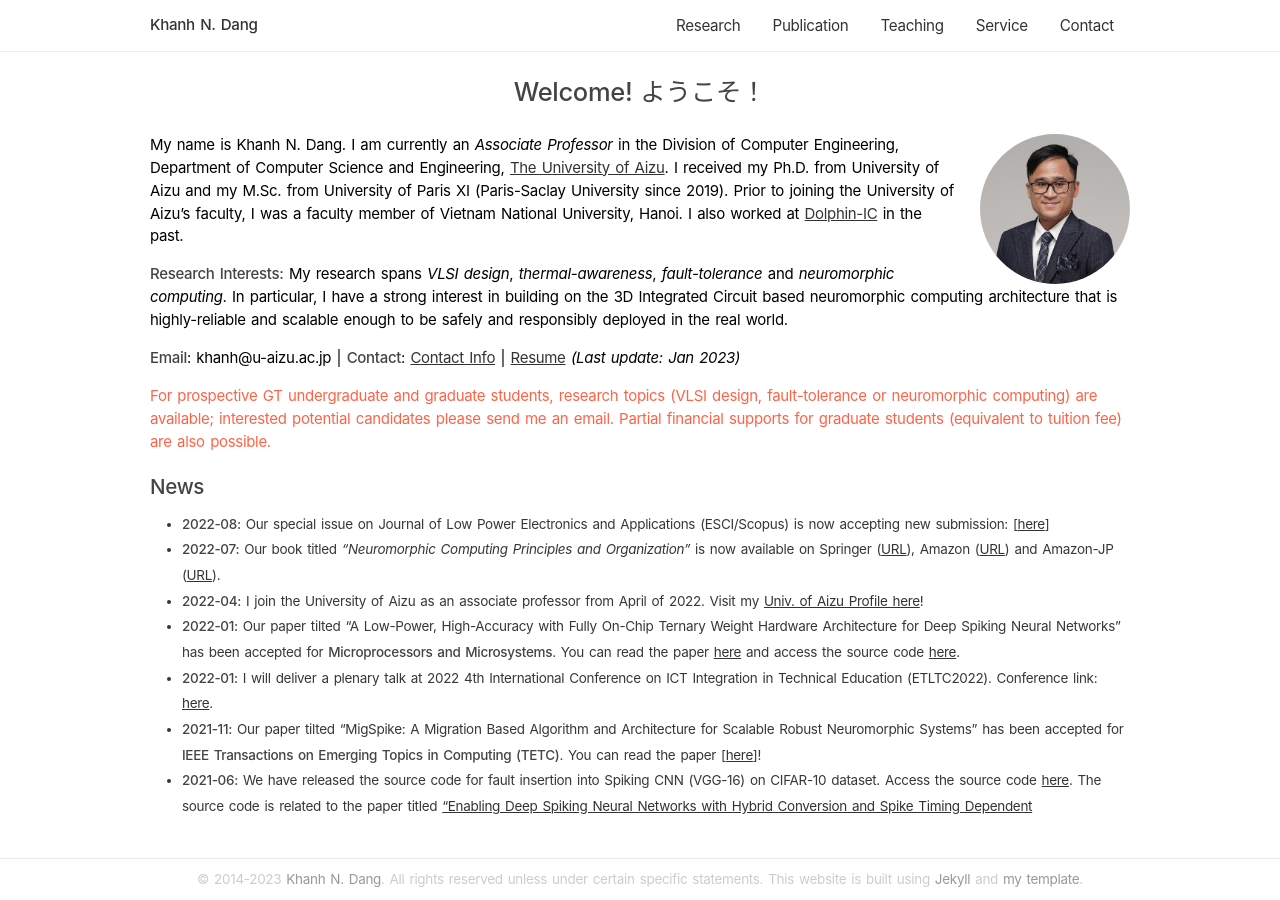
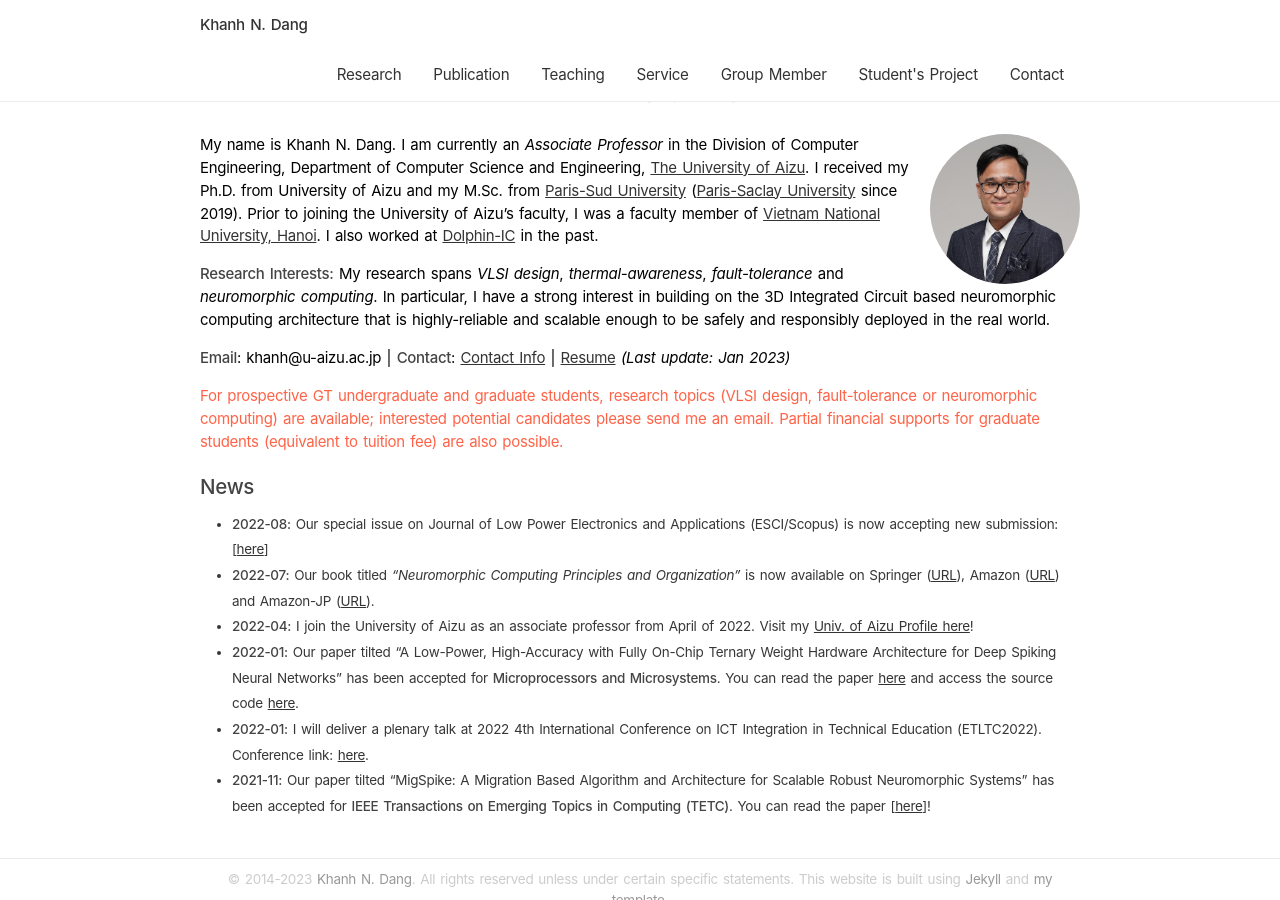
Before and after one commit to khanhdang/minimal-page, a Jekyll site: the page built from index.md, in a window 1280 px wide and 900 px high. Built offline with Jekyll 4.4.1, drawn with Linux system fonts in a browser that asks for light colours.

Commit message:
add student projects

```diff
--- a/_config.yml
+++ b/_config.yml
@@ -25,6 +25,12 @@
 - title: Research
   url: research.html
 
+# - title: Grant
+#   url: grant.html
+
+# - title: Patent
+#   url: patent.html
+
 - title: Publication
   url: pub.html
 
@@ -34,6 +40,12 @@
 - title:  Service
   url: service.html
 
+- title: Group Member
+  url: grp_mem.html
+
+- title: Student's Project
+  url: mentor.html
+
 - title: Contact
   url: contact.html
 
--- a/assets/main.css
+++ b/assets/main.css
@@ -28,7 +28,8 @@
 .content-section {
 
     margin: 0 auto;
-    width: min(80%, 980px);
+    /* width: min(80%, 880px); */
+    width: 880px;
     min-height: calc(100vh - 56px - 41px);  /*minus height of header and footer */
 
 }
@@ -63,7 +64,8 @@
 
 
 .footer {
-    width: min(80%, 980px);
+    /* width: min(80%, 880px); */
+    width: 880px;
     margin-left: auto;
     margin-right: auto;
     font-size: 90%;
@@ -86,7 +88,8 @@
 
 .nav {
     overflow: hidden;
-    width: min(80%, 980px);
+    /* width: min(80%, 880px); */
+    width: 880px;
     margin-left: auto;
     margin-right: auto;
 }
@@ -189,6 +192,22 @@
     padding-top: 55px;
 
 }
+
+@media screen and (max-width: 895px) {
+
+    /* remove .sticky to save space on mobile */
+    .sticky {
+        position: relative;
+      }
+
+      .sticky + .content-section {
+        padding-top: 0px;
+      }
+}
+
+
+
+
 h1 {
     font-size: 1.7em;
     margin-bottom: -0.4em;
@@ -226,7 +245,7 @@
 }
 
 .scroll-news {
-    height: min(650px, max(300px, calc(100vh - 600px)));
+    height: min(650px, max(270px, calc(100vh - 600px)));
     overflow-y: scroll;
     line-height: 1.9em;
     font-size: 90%;
--- a/index.md
+++ b/index.md
@@ -10,10 +10,10 @@
 Science and Engineering,
 [The University of Aizu](https://www.u-aizu.ac.jp/en/). I received my Ph.D. from University of
 Aizu
-and my M.Sc. from University of Paris XI (Paris-Saclay University since 2019). Prior to joining the
+and my M.Sc. from [Paris-Sud University](https://en.wikipedia.org/wiki/Paris-Sud_University) ([Paris-Saclay University](https://www.universite-paris-saclay.fr/en) since 2019). Prior to joining the
 University
 of Aizu's faculty,
-I was a faculty member of Vietnam National University, Hanoi. I also worked at [Dolphin-IC](https://www.dolphin-ic.com/) in the past.
+I was a faculty member of [Vietnam National University, Hanoi](https://vnu.edu.vn/eng/). I also worked at [Dolphin-IC](https://www.dolphin-ic.com/) in the past.
 
 **Research Interests:** My research spans *VLSI design*, *thermal-awareness*,
 *fault-tolerance* and *neuromorphic computing*. In
--- /dev/null
+++ b/mentor.md
@@ -0,0 +1,74 @@
+---
+layout: default
+title: Student's Project
+---
+# Student's Project
+
+I am happy to have chances to work with some students in the past.
+The followings are  projects by my students, not mine. I was helping with some sort of guidance.
+{: .announce }
+
+
+
+## Class Project
+
+### Class: Real-time Gaming System
+Designing a small game on Artix7 (AC701) with dual-core Microblazes (one controls HDMI, one mangages/renders the game). The game is programed based on FreeRTOS.
+
+#### Links
+- Vivado: [github](https://github.com/RTES-Class/AC701-DualMB-System)
+- Xilinx SDK: [github](https://github.com/RTES-Class/AC701-DualMB-SW)
+- Project files: [2018-F](https://github.com/RTES-Class/2018-F)
+
+#### Some demos
+
+
+
+<table class="table">
+<tbody>
+
+  <tr>
+    <td >
+    <video width="100%" controls>
+    <source src="assets/videos/RTES/snake-1-noaudio.mp4" type="video/mp4">
+    </video>
+    </td>
+    <td >
+    <video width="100%" controls>
+    <source src="assets/videos/RTES/snake-2-noaudio.mp4" type="video/mp4">
+    </video>
+    </td>
+  </tr>
+  <tr>
+    <td >Snake-1</td>
+    <td >Snake-2</td>
+  </tr>
+  <tr>
+    <td ><video width="100%" controls>
+    <source src="assets/videos/RTES/fbird-noaudio.mp4" type="video/mp4">
+    </video></td>
+    <td ><video width="100%" controls>
+    <source src="assets/videos/RTES/fighter-noaudio.mp4" type="video/mp4">
+    </video></td>
+  </tr>
+  <tr>
+    <td >Flappy Bird</td>
+    <td >Fighter</td>
+  </tr>
+</tbody>
+</table>
+
+---
+
+## Student's Contest
+
+### Magic Spoon
+[Facebook news by IEEE CASS Malaysia!](https://www.facebook.com/ieee.cass.my/posts/443741972987477)
+
+<iframe src="https://www.facebook.com/plugins/post.php?href=https%3A%2F%2Fwww.facebook.com%2Fieee.cass.my%2Fposts%2Fpfbid0gWhx6YnBWgTmV3N5qk6dQjvaPVzKeybkULrfPnHYMum2YEJZngA6xKmVzT8hYGWJl&show_text=true&width=500" width="100%" height="786" style="border:none;overflow:hidden" scrolling="no" frameborder="0" allowfullscreen="true" allow="autoplay; clipboard-write; encrypted-media; picture-in-picture; web-share"></iframe>
+
+
+
+Our students attended the SEACAS 2019 Hackathon and won the 1st prize. The project is to develop a prototype of “Magic Spoon” which can compensate for the vibration (shaking) of a Parkinson's patient’s hand. Instead of using conventional PID, our students developed a single-layer perceptron to control the servo motor. Database and Andriod app are also developed to provide the ability to diagnosis and proper treatment.
+
+Our students participate in the IEEE CASS Student Design Competition which is organized as a part of ISCAS 2020 at Seville, Spain, and online due to the Covid-19 pandemic.
```
Also changed, not shown: grant.md (added, +12 -0 lines), grp_mem.md (added, +21 -0 lines), patent.md (added, +15 -0 lines), teaching.md (+2 -2 lines), 4 other files.
